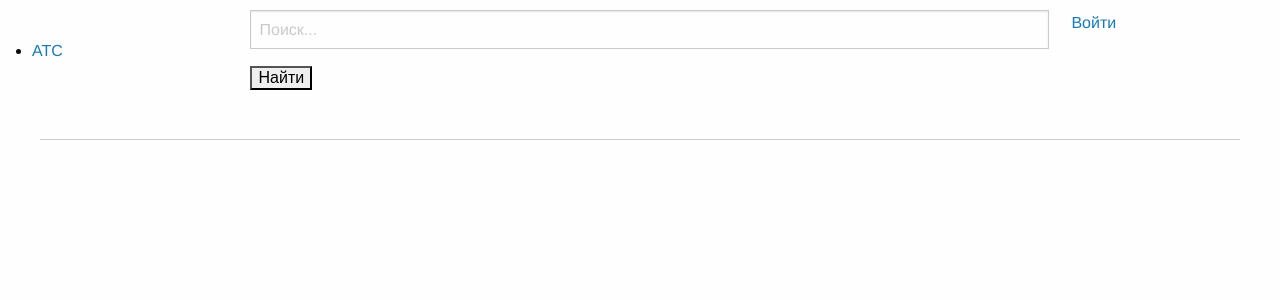
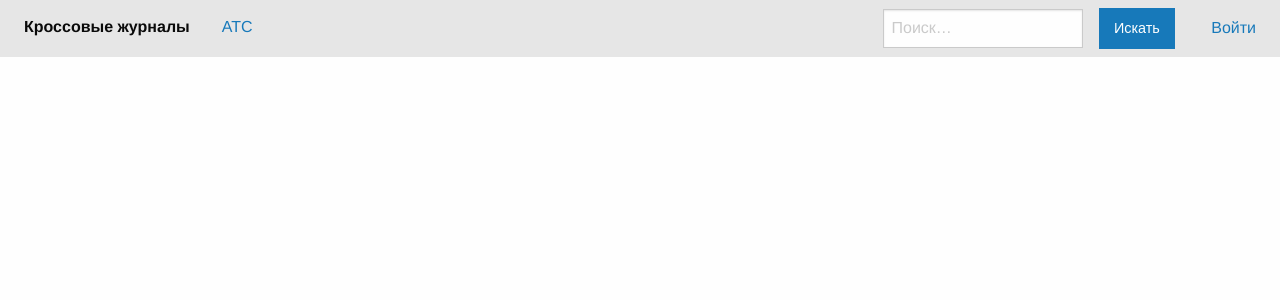
Before and after one commit to ivnglkv/cross_register, a Django app: page / in a window 1280 px wide. Shown: the top 300 px of the page. Run offline with Django 3.2, Linux system fonts and the light colour scheme; data that the repository does not hold is empty; parts of the project's set-up code (start-up, migrations or seed data) failed here and were passed over; some libraries are stand-ins or nearby versions.

Commit message:
Использование меню из Foundation

```diff
--- a/common/static/common/css/app.css
+++ b/common/static/common/css/app.css
@@ -0,0 +1,3 @@
+.top-bar {
+  margin-bottom: 20px;
+}
--- a/common/templates/common/base.html
+++ b/common/templates/common/base.html
@@ -14,35 +14,35 @@
   {% endblock%}
 </head>
 <body>
-  <table class="text">
-  <tr>
-  <td>
-    <ul class="menu_list" >
-      <li><a class="menu_link" href="{% url 'index' %}">АТС</a></li>
-      {% if request.user.is_staff %}
-        <li><a class="menu_link" href="{% url 'admin:index' %}">Администрирование</a></li>
-      {% endif %}
-    </ul>
-  </td>
-  <td valign="top" class="rightcol">
-    <p>
-      <input type="search" name="q" placeholder="Поиск...">
-      <input type="submit" value="Найти">
-    </p>
+   <div class="top-bar">
+    <div class="top-bar-left">
+      <ul class="dropdown menu">
+        <li class="menu-text">Кроссовые журналы</li>
+        <li><a href="{% url 'index' %}">АТС</a></li>
 
-    <td nowrap valign="top">
-      {% if request.user.is_authenticated %}
-        <p>Вы вошли как {{ request.user.last_name }} {{ request.user.first_name }}</p>
-      {% else %}
-        <p><a href=" admin/login/?next={{ request.path }} ">Войти</a></p>
-      {% endif %}
-    </td>
-  </td>
-  </tr>
-  </table>
-  <hr><br>
+        {% if request.user.is_staff %}
+          <li><a href="{% url 'admin:index' %}">Администрирование</a></li>
+        {% endif %}
+      </ul>
+    </div>
+    <div class="top-bar-right">
+      <ul class="menu">
+        <li><input type="search" placeholder="Поиск…"></li>
+        <li><button type="button" class="button">Искать</button></li>
+        <li style="padding-left: 20px">
+          {% if request.user.is_authenticated %}
+            Вы вошли как {{ request.user.last_name }} {{ request.user.first_name }}
+          {% else %}
+            <a href=" admin/login/?next={{ request.path }} ">Войти</a>
+          {% endif %}
+        </li>
+      </ul>
+    </div>
+  </div>
 
-  {% block page %}{% endblock %}
+  <div class="row">
+    {% block page %}{% endblock %}
+  </div>
 
   {% block js %}
     <script src="{% static 'common/js/vendor/jquery.js' %}"></script>
```
